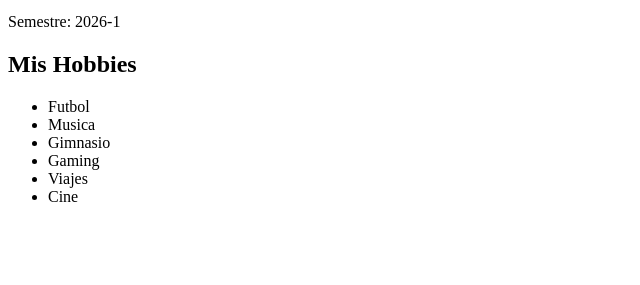
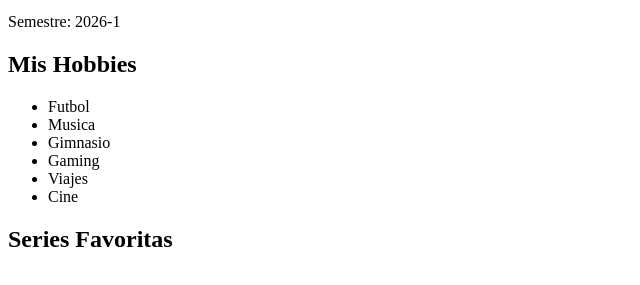
Before and after one commit to Dxvid-py/Taller_buenas_practicas, a plain HTML site: page index.html in a window 1280 px wide. Shown: the part 87-372 px from the top of the page, without its empty margins (0-640 px from the left). Drawn offline with Linux system fonts and the light colour scheme.

Commit message:
13. Inicio sección series

```diff
--- a/index.html
+++ b/index.html
@@ -9,3 +9,4 @@
 <li>Viajes</li>
 <li>Cine</li>
 </ul>
+<h2>Series Favoritas</h2><ol>
```
